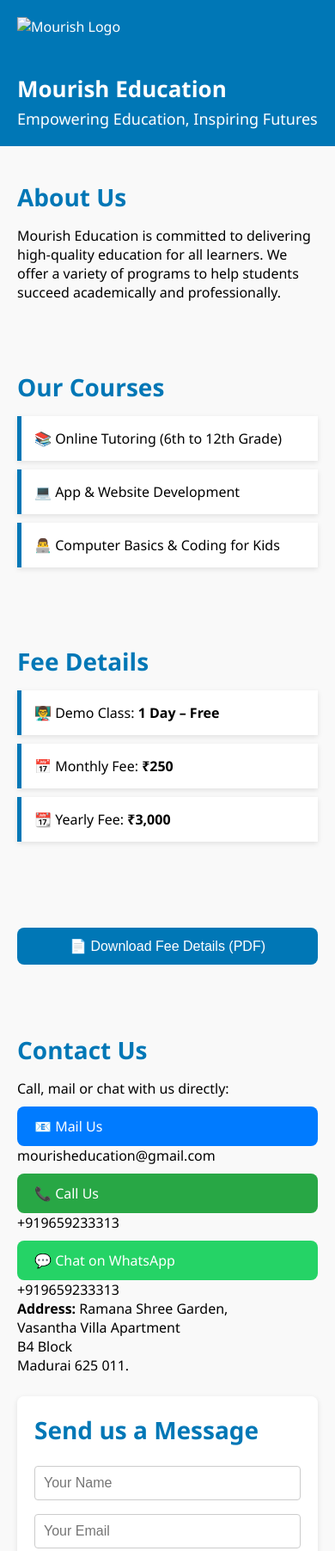
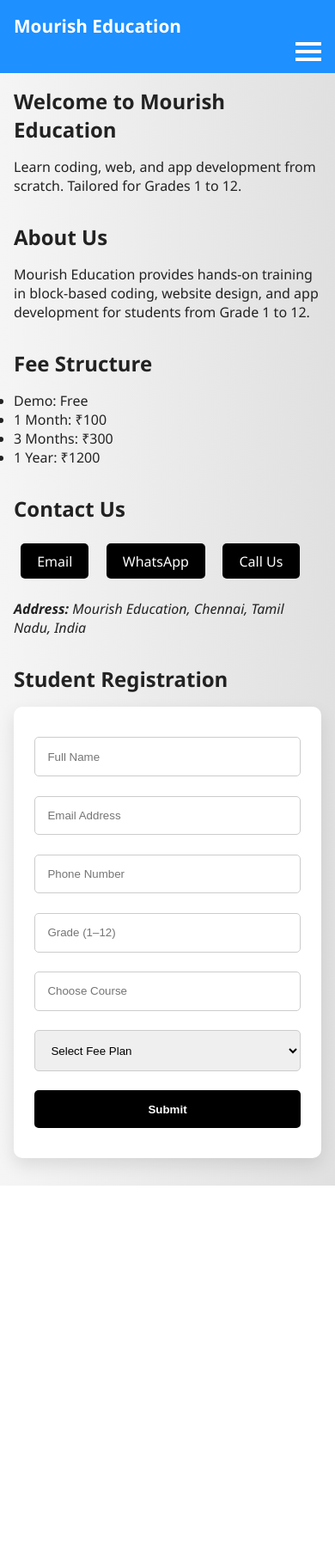
Before and after one commit to saradhanagarajan1964-droid/mourish.education.com, a plain HTML site: page index.html in a window 390 px wide. Shown: the top 1804 px of the page at 86% size. After the commit the page ends 1379 px from the top, so only its background shows below. Drawn offline with Linux system fonts and the light colour scheme.

Commit message:
Update index.html

```diff
--- a/index.html
+++ b/index.html
@@ -4,283 +4,265 @@
   <meta charset="UTF-8" />
   <meta name="viewport" content="width=device-width, initial-scale=1.0"/>
   <title>Mourish Education</title>
-  <meta name="theme-color" content="#2196f3">
+  <meta name="theme-color" content="#1E90FF">
   <style>
-    :root {
-      --primary: #0077b6;
-      --dark: #005f8b;
-      --hover: #003f5c;
-      --accent: #25D366;
-    }
-
     * {
       margin: 0;
       padding: 0;
       box-sizing: border-box;
+      scroll-behavior: smooth;
     }
-
     body {
       font-family: 'Segoe UI', sans-serif;
-      background-color: #f9f9f9;
-      scroll-behavior: smooth;
-      overflow-x: hidden;
+      background: linear-gradient(to right, #f5f5f5, #e0e0e0);
+      color: #222;
     }
-
-    /* Entry animations */
-    .animate {
+    header {
+      background: #1E90FF;
+      color: #fff;
+      padding: 1rem;
+      display: flex;
+      justify-content: space-between;
+      align-items: center;
+      position: sticky;
+      top: 0;
+      z-index: 1000;
+    }
+    header h1 {
+      font-size: 1.5rem;
+      animation: slideInLeft 1s ease-out;
+    }
+    .menu-btn {
+      width: 30px;
+      height: 25px;
+      cursor: pointer;
+      position: relative;
+      transition: 0.3s;
+    }
+    .menu-btn span {
+      display: block;
+      height: 4px;
+      background: #fff;
+      margin: 5px 0;
+      transition: all 0.4s;
+    }
+    .menu.show + .menu-btn span:nth-child(1) {
+      transform: rotate(45deg) translateY(10px);
+    }
+    .menu.show + .menu-btn span:nth-child(2) {
       opacity: 0;
-      transform: translateY(30px);
-      animation: fadeInUp 0.8s ease-out forwards;
     }
-
+    .menu.show + .menu-btn span:nth-child(3) {
+      transform: rotate(-45deg) translateY(-10px);
+    }
+    .menu {
+      background: #111;
+      color: #fff;
+      display: none;
+      flex-direction: column;
+      gap: 1rem;
+      padding: 1rem;
+    }
+    .menu a {
+      color: #fff;
+      text-decoration: none;
+      font-weight: bold;
+      transition: color 0.3s;
+    }
+    .menu a:hover {
+      color: #ffc107;
+    }
+    .menu.show {
+      display: flex;
+      animation: slideDown 0.3s ease-in-out;
+    }
+    @keyframes slideDown {
+      from { opacity: 0; transform: translateY(-10px); }
+      to { opacity: 1; transform: translateY(0); }
+    }
+    @keyframes slideInLeft {
+      from { transform: translateX(-100px); opacity: 0; }
+      to { transform: translateX(0); opacity: 1; }
+    }
     @keyframes fadeInUp {
-      to {
-        opacity: 1;
-        transform: translateY(0);
-      }
-    }
-
-    header {
-      background: var(--primary);
-      color: white;
-      padding: 20px;
-      animation: fadeInDown 1s ease-out;
-    }
-
-    @keyframes fadeInDown {
-      from { opacity: 0; transform: translateY(-20px); }
-      to   { opacity: 1; transform: translateY(0); }
-    }
-
-    .logo-container {
-      display: flex;
-      align-items: center;
-      gap: 15px;
-      flex-wrap: wrap;
-    }
-
-    .logo {
-      height: 60px;
-    }
-
-    .header-text h1 {
-      font-size: 36px;
-      margin: 0;
-    }
-
-    .header-text p {
-      font-size: 18px;
-      margin-top: 5px;
+      from { transform: translateY(20px); opacity: 0; }
+      to { transform: translateY(0); opacity: 1; }
     }
 
     section {
-      padding: 40px 20px;
+      padding: 2rem;
+      animation: fadeInUp 1s ease forwards;
     }
 
-    .container {
-      max-width: 1100px;
-      margin: auto;
-    }
-
-    h2 {
-      font-size: 28px;
-      color: var(--primary);
-      margin-bottom: 15px;
-    }
-
-    ul {
-      list-style: none;
-      padding: 0;
-    }
-
-    li {
-      background: white;
-      padding: 15px;
-      margin-bottom: 10px;
-      border-left: 5px solid var(--primary);
-      box-shadow: 0 2px 6px rgba(0,0,0,0.1);
-      transition: 0.3s ease;
-    }
-
-    li:hover {
-      transform: scale(1.02);
-    }
-
-    .print-btn, .call-btn, .mail-btn, .whatsapp-btn, button[type="submit"] {
-      display: inline-block;
-      margin: 10px 10px 0 0;
-      padding: 12px 20px;
-      font-size: 16px;
-      text-decoration: none;
-      border-radius: 8px;
-      color: white;
-      border: none;
-      cursor: pointer;
-      transition: background 0.3s ease;
-    }
-
-    .print-btn { background-color: var(--primary); }
-    .call-btn { background-color: #28a745; }
-    .mail-btn { background-color: #007bff; }
-    .whatsapp-btn { background-color: var(--accent); }
-    button[type="submit"] { background-color: var(--primary); }
-
-    button:hover,
-    .call-btn:hover,
-    .mail-btn:hover,
-    .whatsapp-btn:hover,
-    .print-btn:hover {
-      background-color: var(--hover);
+    section h2 {
+      margin-bottom: 1rem;
     }
 
     form {
-      margin-top: 25px;
-      background: white;
-      padding: 20px;
-      border-radius: 8px;
-      box-shadow: 0 2px 6px rgba(0,0,0,0.1);
+      background: #fff;
+      padding: 1.5rem;
+      border-radius: 10px;
+      box-shadow: 0 8px 20px rgba(0,0,0,0.1);
+      max-width: 500px;
+      margin: 1rem auto;
+      animation: fadeInUp 1s ease forwards;
+    }
+    form input, form select, form button {
+      width: 100%;
+      padding: 0.9rem;
+      margin: 0.7rem 0;
+      border-radius: 5px;
+      border: 1px solid #ccc;
+      transition: border-color 0.3s ease;
+    }
+    form input:focus, form select:focus {
+      border-color: #000;
+    }
+    form button {
+      background: #000;
+      color: #fff;
+      border: none;
+      cursor: pointer;
+      font-weight: bold;
+      transition: background 0.3s;
+    }
+    form button:hover {
+      background: #333;
     }
 
-    input, textarea {
-      width: 100%;
-      padding: 10px;
-      margin: 8px 0;
-      border: 1px solid #ccc;
-      border-radius: 4px;
-      font-size: 16px;
-    }
-
-    footer {
-      background-color: #333;
-      color: white;
-      text-align: center;
-      padding: 20px;
-      font-size: 14px;
-    }
-
-    /* Bottom Menu */
-    .bottom-menu-static {
-      display: flex;
-      flex-wrap: wrap;
-      gap: 10px;
-      justify-content: center;
-      background: var(--primary);
-      padding: 15px;
-    }
-
-    .bottom-menu-static a {
-      background: var(--dark);
-      color: white;
-      padding: 10px 20px;
-      border-radius: 6px;
+    .contact-btns a {
+      display: inline-block;
+      margin: 0.5rem;
+      padding: 0.6rem 1.2rem;
+      background: #000;
+      color: #fff;
+      border-radius: 5px;
       text-decoration: none;
       transition: background 0.3s;
     }
-
-    .bottom-menu-static a:hover {
-      background-color: var(--hover);
+    .contact-btns a:hover {
+      background: #333;
+    }
+    .address {
+      margin-top: 1rem;
+      font-style: italic;
     }
 
     @media (max-width: 768px) {
-      .header-text h1 {
-        font-size: 26px;
+      header {
+        flex-direction: column;
+        align-items: flex-start;
       }
-
-      .logo {
-        height: 50px;
+      header h1 {
+        font-size: 1.3rem;
       }
-
-      .call-btn, .whatsapp-btn, .print-btn, .mail-btn, button[type="submit"] {
-        width: 100%;
-        margin-top: 10px;
+      section {
+        padding: 1rem;
       }
-
-      .bottom-menu-static {
-        flex-direction: column;
+      .menu-btn {
+        align-self: flex-end;
       }
-
-      .bottom-menu-static a {
-        width: 100%;
-        text-align: center;
-      }
-    }
-
-    @media print {
-      body * { visibility: hidden; }
-      #fee-print, #fee-print * { visibility: visible; }
-      #fee-print { position: absolute; top: 0; left: 0; }
     }
   </style>
 </head>
 <body>
-
   <header>
-    <div class="logo-container">
-      <img scr="file_0000000005fc61f7b49897d2d52c9ef0 (1).png" alt="Mourish Logo" class="logo">
-      <div class="header-text">
-        <h1>Mourish Education</h1>
-        <p>Empowering Education, Inspiring Futures</p>
-      </div>
+    <h1>Mourish Education</h1>
+    <div class="menu-btn" onclick="toggleMenu(this)">
+      <span></span>
+      <span></span>
+      <span></span>
     </div>
   </header>
 
-  <section class="about container animate" id="about">
-    <h2>About Us</h2>
-    <p>Mourish Education is committed to delivering high-quality education for all learners. We offer a variety of programs to help students succeed academically and professionally.</p>
+  <nav class="menu" id="menu">
+    <a href="#about">About</a>
+    <a href="#fee">Fee</a>
+    <a href="#contact">Contact</a>
+    <a href="#register">Register</a>
+  </nav>
+
+  <section id="home">
+    <h2>Welcome to Mourish Education</h2>
+    <p>Learn coding, web, and app development from scratch. Tailored for Grades 1 to 12.</p>
   </section>
 
-  <section class="courses container animate" id="courses">
-    <h2>Our Courses</h2>
+  <section id="about">
+    <h2>About Us</h2>
+    <p>Mourish Education provides hands-on training in block-based coding, website design, and app development for students from Grade 1 to 12.</p>
+  </section>
+
+  <section id="fee">
+    <h2>Fee Structure</h2>
     <ul>
-      <li>📚 Online Tutoring (6th to 12th Grade)</li>
-      <li>💻 App & Website Development</li>
-      <li>👨‍💻 Computer Basics & Coding for Kids</li>
+      <li>Demo: Free</li>
+      <li>1 Month: ₹100</li>
+      <li>3 Months: ₹300</li>
+      <li>1 Year: ₹1200</li>
     </ul>
   </section>
 
-  <section class="fees container animate" id="fee-print">
-    <h2>Fee Details</h2>
-    <ul>
-      <li>👨‍🏫 Demo Class: <strong>1 Day – Free</strong></li>
-      <li>📅 Monthly Fee: <strong>₹250</strong></li>
-      <li>📆 Yearly Fee: <strong>₹3,000</strong></li>
-    </ul>
+  <section id="contact">
+    <h2>Contact Us</h2>
+    <div class="contact-btns">
+      <a href="mailto:mourisheducation@gmail.com">Email</a>
+      <a href="https://wa.me/919876543210">WhatsApp</a>
+      <a href="tel:+919876543210">Call Us</a>
+    </div>
+    <div class="address">
+      <strong>Address:</strong> Mourish Education, Chennai, Tamil Nadu, India
+    </div>
   </section>
 
-  <section class="container animate">
-    <button onclick="window.print()" class="print-btn">📄 Download Fee Details (PDF)</button>
-  </section>
-
-  <section class="contact container animate" id="contact">
-    <h2>Contact Us</h2>
-    <p>Call, mail or chat with us directly:</p>
-    <a href="mailto:mourisheducation@gmail.com" class="mail-btn" target="_blank">📧 Mail Us</a>
-    <p>mourisheducation@gmail.com</p>
-    <a href="tel:+919659233313" class="call-btn">📞 Call Us</a>
-    <p>+919659233313</p>
-    <a href="https://wa.me/916374037002" class="whatsapp-btn" target="_blank">💬 Chat on WhatsApp</a>
-    <p>+919659233313</p>
-    <p><strong>Address: </strong>Ramana Shree Garden,<br>Vasantha Villa Apartment<br>B4 Block<br>Madurai 625 011.</p>
-
-    <form action="mailto:mourisheducation@gmail.com" method="post" enctype="text/plain">
-      <h2>Send us a Message</h2>
-      <input type="text" name="name" placeholder="Your Name" required>
-      <input type="email" name="email" placeholder="Your Email" required>
-      <textarea name="message" rows="4" placeholder="Your Message" required></textarea>
-      <button type="submit">Send Email</button>
+  <section id="register">
+    <h2>Student Registration</h2>
+    <form onsubmit="return sendEmail()">
+      <input type="text" id="name" placeholder="Full Name" required>
+      <input type="email" id="email" placeholder="Email Address" required>
+      <input type="tel" id="phone" placeholder="Phone Number" required>
+      <input list="grades" id="grade" placeholder="Grade (1–12)" required>
+      <datalist id="grades">
+        <option value="1"><option value="2"><option value="3">
+        <option value="4"><option value="5"><option value="6">
+        <option value="7"><option value="8"><option value="9">
+        <option value="10"><option value="11"><option value="12">
+      </datalist>
+      <input list="courses" id="course" placeholder="Choose Course" required>
+      <datalist id="courses">
+        <option value="Block Based Coding">
+        <option value="Website Development">
+        <option value="App Development">
+      </datalist>
+      <select id="feeplan" required>
+        <option value="">Select Fee Plan</option>
+        <option value="Demo">Demo</option>
+        <option value="1 Month - ₹100">1 Month - ₹100</option>
+        <option value="3 Months - ₹300">3 Months - ₹300</option>
+        <option value="1 Year - ₹1200">1 Year - ₹1200</option>
+      </select>
+      <button type="submit">Submit</button>
     </form>
   </section>
 
-  <div class="bottom-menu-static">
-    <a href="#about">About</a>
-    <a href="#courses">Courses</a>
-    <a href="#fee-print">Fees</a>
-    <a href="#contact">Contact</a>
-  </div>
+  <script>
+    function toggleMenu(btn) {
+      const menu = document.getElementById('menu');
+      menu.classList.toggle('show');
+    }
 
-  <footer>
-    Mourish Education. All rights reserved.
-  </footer>
+    function sendEmail() {
+      const name = document.getElementById('name').value;
+      const grade = document.getElementById('grade').value;
+      const course = document.getElementById('course').value;
+      const fee = document.getElementById('feeplan').value;
+      const phone = document.getElementById('phone').value;
+      const email = document.getElementById('email').value;
 
+      const subject = `Registration from ${name}`;
+      const body = `Name: ${name}%0AEmail: ${email}%0APhone: ${phone}%0AGrade: ${grade}%0ACourse: ${course}%0AFee Plan: ${fee}`;
+      window.location.href = `mailto:mourisheducation@gmail.com?subject=${subject}&body=${body}`;
+      return false;
+    }
+  </script>
 </body>
 </html>
```
